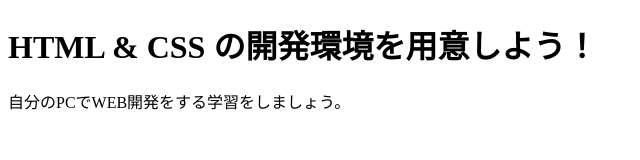
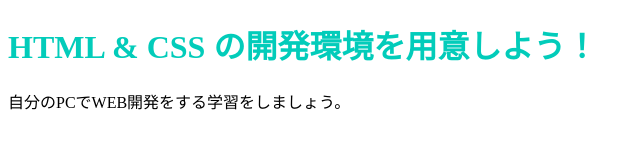
Before and after one commit to sirokuro0/prog-8.github.io, a plain HTML site: page index.html in a window 1280 px wide. Shown: the whole page, without its empty margins (0-640 px from the left). Drawn offline with Linux system fonts and the light colour scheme.

Commit message:
Update stylesheet.css

```diff
--- a/stylesheet.css
+++ b/stylesheet.css
@@ -1,3 +1,3 @@
-title {
+.title {
     color: #02ccba;
   }
```
